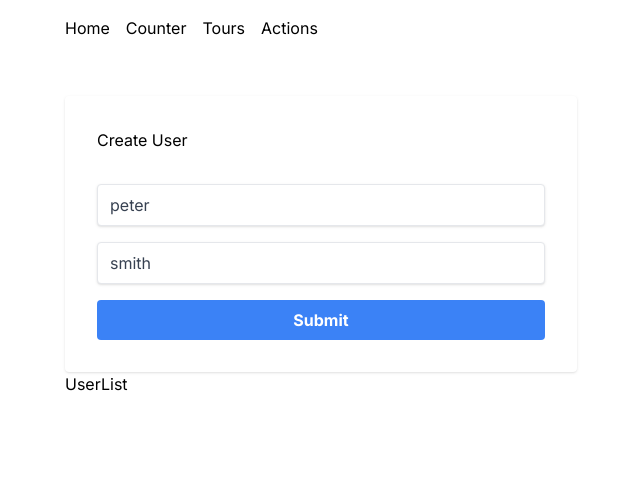
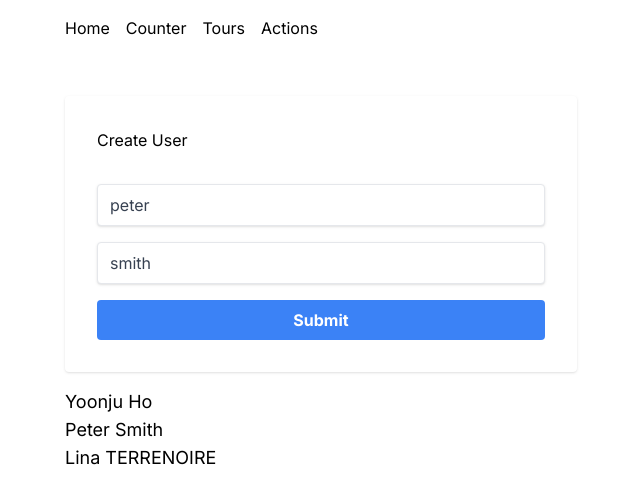
Before and after one commit to yoonju88/learn-airbnb, a Next.js app: page /actions in a window 1280 px wide. Shown: the top 504 px of the page, without its empty margins (191-831 px from the left). Built offline with nearby package versions, Linux system fonts and the light colour scheme.

Commit message:
added the logic to display user list on Action page

```diff
--- a/components/UsersList.tsx
+++ b/components/UsersList.tsx
@@ -1,7 +1,19 @@
+import {fetchUsers} from '@/utils/actions'
 
-function UsersList() {
+async function UsersList() {
+    const users = await fetchUsers()
+
   return (
-    <h3>UserList</h3>
+    <div className='mt-4'>
+        {users.length ? <div>
+            {users.map((user) => {
+                return <h4 key={user.id} className="capitalize text-lg">
+                    {user.firstName} {user.lastName}
+                </h4>
+            })}
+        </div> :
+        <p> No users found...</p>}
+    </div>
   )
 }
 
--- a/users.json
+++ b/users.json
@@ -1 +1 @@
-[{"firstName":"Yoonju","lastName":"Ho","id":"1728473527072"},{"firstName":"peter","lastName":"Smith","id":"1728473570884"}]
+[{"firstName":"Yoonju","lastName":"Ho","id":"1728473527072"},{"firstName":"peter","lastName":"Smith","id":"1728473570884"},{"firstName":"Lina","lastName":"TERRENOIRE","id":"1728475660347"}]
```
